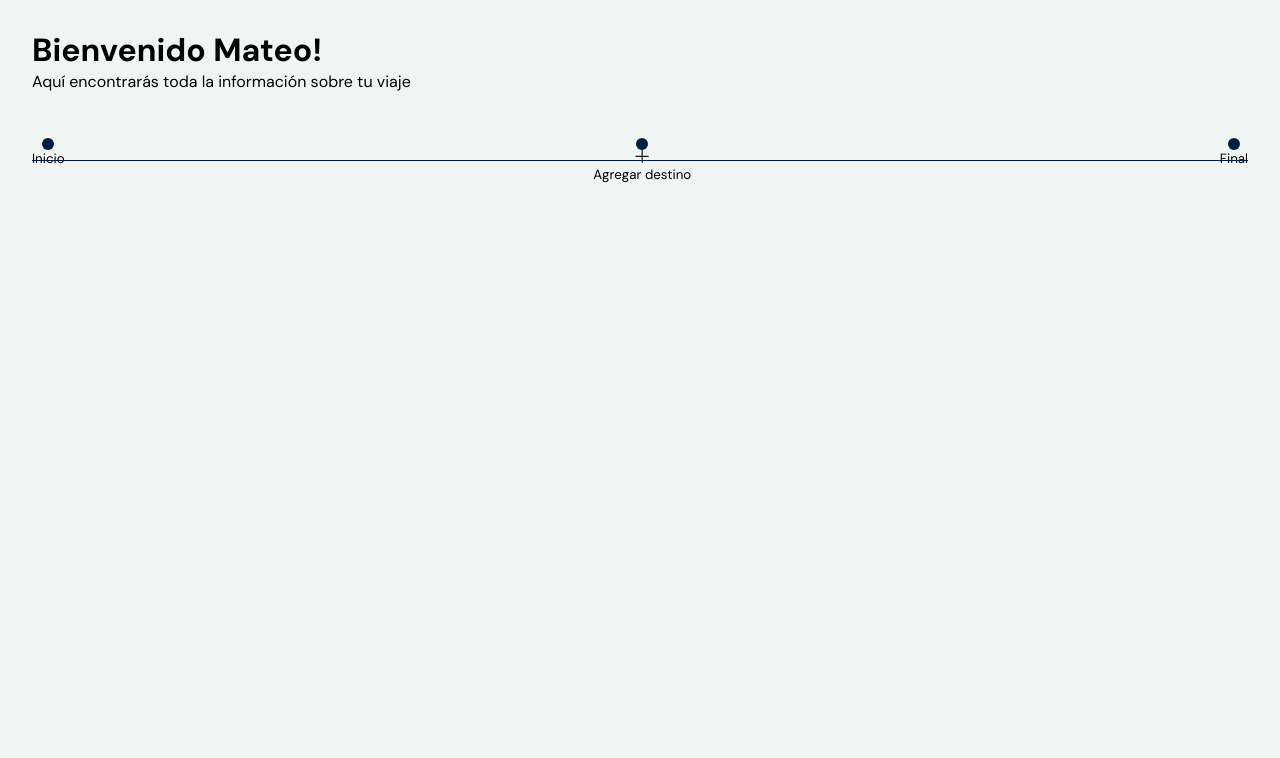
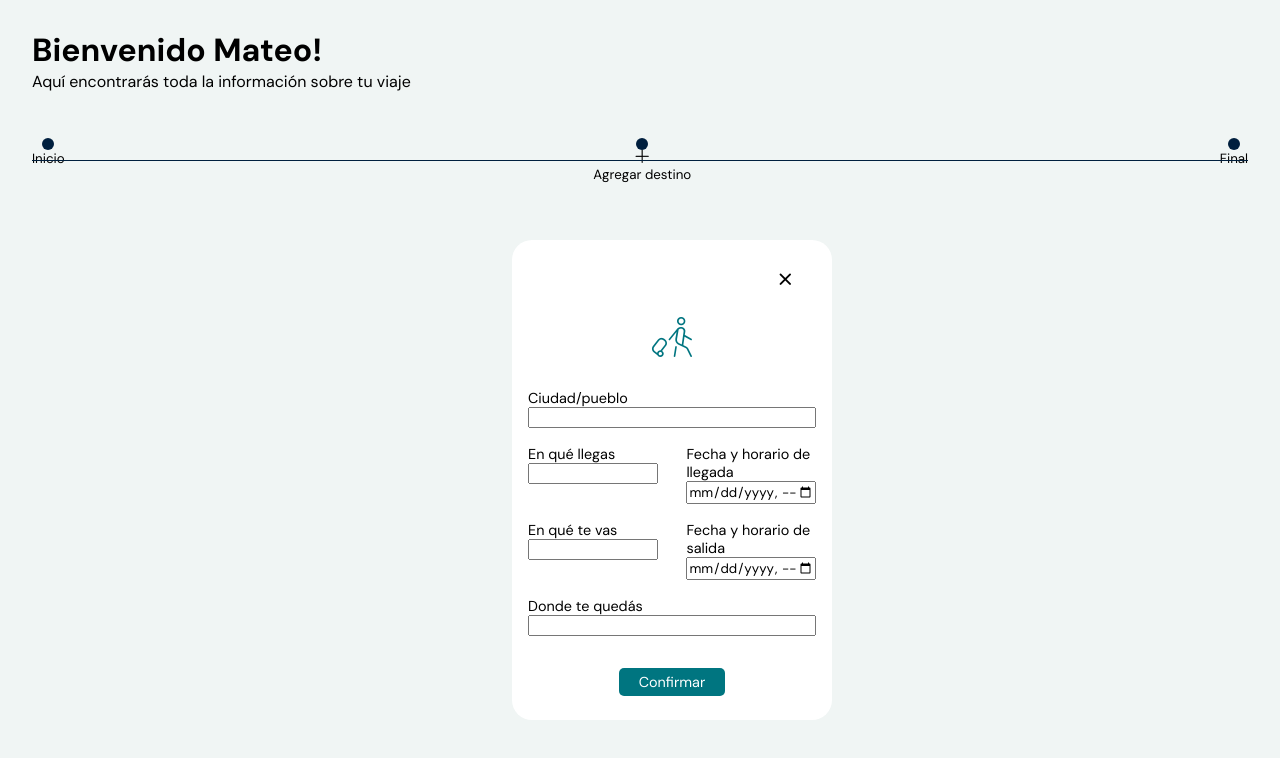
Before and after one commit to vickyvillalba22/my-journey-villalba, a Vue app: page / in a window 1280 px wide. Shown: the top 758 px of the page. Built offline with nearby package versions, Linux system fonts and the light colour scheme.

Commit message:
ajustes agregar_destino, loader, itinerario, user items

```diff
--- a/assets/css/styles.css
+++ b/assets/css/styles.css
@@ -104,3 +104,7 @@
 .posRel{
     position: relative;
 }
+
+.w100{
+    width: 100%;
+}
--- a/index.html
+++ b/index.html
@@ -2,9 +2,9 @@
 <html lang="">
   <head>
     <meta charset="UTF-8">
-    <link rel="icon" href="/favicon.ico">
+    <link rel="icon" href="/public/favicon.ico">
     <meta name="viewport" content="width=device-width, initial-scale=1.0">
-    <title>Vite App</title>
+    <title>Mi viaje</title>
 
     <link rel="stylesheet" href="assets/css/styles.css">
 
--- a/src/App.vue
+++ b/src/App.vue
@@ -5,6 +5,10 @@ import { ref, provide } from 'vue'
 import Timeline from './timeline.vue'
 import PanelDestino from './panel_destino.vue'
 import ModalDestino from './components/agregar_destino.vue'
+
+//loader
+import Loader from './components/loader.vue'
+const isLoading = ref(false)
 
 import { fetchCityData } from './api.js'
 
@@ -58,7 +62,11 @@ function setDestino(nuevoDestino, datosUser){
       return
     }
 
-    fetchCityData(nuevoDestino).then(data => {
+    isLoading.value = true
+
+    fetchCityData(nuevoDestino)
+
+      .then(data => {
 
       //fusionar la data de la API con la info del usuario
       const destinoCompleto = {
@@ -86,6 +94,10 @@ function setDestino(nuevoDestino, datosUser){
       })
 
     })
+    .catch(err => console.error(err))
+    .finally(()=>{
+      isLoading.value = false
+    })
 
 
 }
@@ -112,6 +124,8 @@ provide('puntos', puntos)
 
   <ModalDestino ref="modalDestinoRef" />
 
+  <Loader v-if="isLoading" />
+
 </div>
 
 </template>
--- a/src/components/agregar_destino.vue
+++ b/src/components/agregar_destino.vue
@@ -21,14 +21,27 @@ const salida = ref('')
 const horaSalida = ref('')
 const estadia = ref('')
 
+function formatDateTime(datetimeStr) {
+  if (!datetimeStr) return ''
+  const fecha = new Date(datetimeStr)
+  return fecha.toLocaleString('es-ES', {
+    dateStyle: 'short',
+    timeStyle: 'short'
+  })
+}
+
+function mayus(string){
+    return string.charAt(0).toUpperCase() + string.slice(1);
+}
+
 function guardarInfo(){
 
   const userData = {
-    city: ciudad.value,
-    llegada: llegada.value,
-    horaLlegada: horaLlegada.value,
+    city: mayus(ciudad.value.trim()),
+    llegada: llegada.value.trim(),
+    horaLlegada: formatDateTime(horaLlegada.value),
     salida: salida.value,
-    horaSalida: horaSalida.value,
+    horaSalida: formatDateTime(horaSalida.value),
     estadia: estadia.value,
     actividades: []
   }
@@ -38,7 +51,7 @@ function guardarInfo(){
   closeModal();
 
   console.log(ciudad.value);
-  setDestino(ciudad.value, userData)
+  setDestino(userData.city, userData)
 }
 
 
@@ -46,35 +59,132 @@ function guardarInfo(){
 
 <template>
 
-    <dialog ref="dialog">
+    <dialog ref="dialog" class="df sinBorde">
 
-        <form action="">
+      <div class="contForm1 df centerX centerY">
 
-            <label for="ciudad">Ciudad/pueblo</label>
-            <input v-model="ciudad" type="text" name="ciudad" id="ciudad">
+        <div class="contForm2 df columna spaceb">
 
-            <label for="llegada">En qué llegas</label>
-            <input v-model="llegada" type="text" name="" id="llegada">
+            <button @click="closeModal" class="fuente close df fondoTransparente sinBorde">
+              <i class="fi fi-rr-cross-small"></i>
+            </button>
 
-            <label for="horaLlegada">Fecha y horario de llegada</label>
-            <input v-model="horaLlegada" type="datetime-local" name="" id="horaLlegada">
+            <i class="fi fi-tr-person-luggage verdeOscuro df centerX"></i>
 
-            <label for="salida">En qué te vas</label>
-            <input v-model="salida" type="text" name="" id="salida">
+          <form action="" class="df columna spacee">
 
-            <label for="horaSalida">Fecha y horario de salida</label>
-            <input v-model="horaSalida" type="datetime-local" name="" id="horaSalida">
+            <div class="df columna">
+              <label for="ciudad" class="fuente doble">Ciudad/pueblo</label>
+              <input v-model="ciudad" type="text" name="ciudad" id="ciudad" class="fuente">
+            </div>
 
-            <label for="estadia">Donde te quedás</label>
-            <input v-model="estadia" type="text" name="" id="estadia">
+              <div class="df spaceb">
 
-        </form>
+                <div class="df columna corto">
 
-        <button @click="guardarInfo">Confirmar</button>
-        <button @click="closeModal">Cerrar</button>
+                  <label for="llegada" class="fuente">En qué llegas</label>
+                  <input v-model="llegada" type="text" name="" id="llegada" class="fuente">
+
+                </div>
+
+                <div class="df columna corto">
+
+                  <label for="horaLlegada" class="fuente">Fecha y horario de llegada</label>
+                  <input v-model="horaLlegada" type="datetime-local" name="" id="horaLlegada" class="fuente">
+
+                </div>
+
+              </div>
+
+              <div class="df spaceb">
+
+                <div class="df columna corto">
+
+                  <label for="salida" class="fuente">En qué te vas</label>
+                  <input v-model="salida" type="text" name="" id="salida" class="fuente">
+
+                </div>
+
+                <div class="df columna corto">
+
+                  <label for="horaSalida" class="fuente">Fecha y horario de salida</label>
+                  <input v-model="horaSalida" type="datetime-local" name="" id="horaSalida" class="fuente">
+
+                </div>
+
+              </div>
+
+              <div class="df columna">
+
+                <label for="estadia" class="fuente">Donde te quedás</label>
+                <input v-model="estadia" type="text" name="" id="estadia" class="fuente">
+
+              </div>
+
+          </form>
+
+          <div class="w100 df centerX">
+            <button @click="guardarInfo" class="fuente fitContent sinBorde fondoVerdeOscuro blanco">Confirmar</button>
+          </div>
+
+        </div>
+
+      </div>
 
     </dialog>
 
 </template>
 
-<style scoped></style>
+<style scoped>
+
+  dialog{
+    position: fixed;
+    left: 40%;
+    top: 30%;
+
+    width: 25%;
+    height: 60vh;
+
+    border-radius: 20px;
+  }
+
+  .contForm1{
+    width: 100%;
+    height: 100%;
+  }
+
+  .contForm2{
+    width: 90%;
+    height: 90%;
+  }
+
+  .contForm2 i{
+    font-size: 2.5em;
+  }
+
+  .close{
+    justify-content: end;
+  }
+  .close i{
+    font-size: 1.5em;
+  }
+
+  .corto{
+    width: 45%;
+  }
+
+  form{
+    height: 35vh;
+  }
+
+  label{
+    font-size: 0.9em;
+  }
+
+  button{
+    padding: 5px 20px;
+    border-radius: 5px;
+    font-size: 0.9em;
+  }
+
+</style>
--- a/src/components/itinerario.vue
+++ b/src/components/itinerario.vue
@@ -6,7 +6,14 @@ const destino = inject('destino')
 
 const actividades = computed(() => destino.value?.actividades ?? [])
 
-//console.log(actividades);
+console.log(actividades);
+
+//imagenes
+const defImg = '/assets/imgs/poi-default.jpg'
+
+function deleteAct(index){
+    destino.value.actividades.splice(index, 1)
+}
 
 </script>
 
@@ -20,8 +27,18 @@ const actividades = computed(() => destino.value?.actividades ?? [])
 
             <div class="df columna contActividades">
 
-                <div v-for="(act, i) in actividades" :key="i" class="actividad fondoBlanco">
+                <div v-for="(act, i) in actividades" :key="i" class="actividad fondoBlanco df spaceb">
+
+                    <img :src="act.photo || defImg" alt="">
                     <p class="fuente">{{ act.name }}</p>
+
+                    <button
+                    class="fondoTransparente sinBorde"
+                    @click="deleteAct(i)"
+                    >
+                    <i class="fi fi-rr-cross-small"></i>
+                    </button>
+
                 </div>
 
             </div>
@@ -39,6 +56,7 @@ const actividades = computed(() => destino.value?.actividades ?? [])
     border-radius: 30px;
     padding: 20px;
     height: 100%;
+    overflow: auto;
 }
 
 .cajaItinerario{
@@ -60,6 +78,11 @@ h3{
 
 }
 
+.actividad img{
+    width: 25%;
+    border-radius: 5px;
+}
+
 .actividad p{
     padding-left: 12px;
 }
@@ -68,6 +91,10 @@ h3{
     gap: 8px;
 }
 
+button i{
+    font-size: 1.5em;
+}
+
 
 
 </style>
--- /dev/null
+++ b/src/components/loader.vue
@@ -0,0 +1,31 @@
+<template>
+
+    <div class="loader">
+        <div class="spinner"></div>
+    </div>
+
+</template>
+
+<style scoped>
+.loader {
+  display: flex;
+  justify-content: center;
+  align-items: center;
+  padding: 1rem;
+}
+
+.spinner {
+  width: 40px;
+  height: 40px;
+  border: 4px solid #ccc;
+  border-top-color: #333;
+  border-radius: 50%;
+  animation: spin 0.8s linear infinite;
+}
+
+@keyframes spin {
+  to {
+    transform: rotate(360deg);
+  }
+}
+</style>
--- a/src/components/user_items.vue
+++ b/src/components/user_items.vue
@@ -1,6 +1,6 @@
 <script setup>
 
-import { inject, computed } from 'vue'
+import { inject, computed, ref } from 'vue'
 
 const destino = inject('destino')
 
@@ -31,16 +31,25 @@ const items = computed(()=>{
 
 })
 
+const hoverItem = ref(null)
+
 </script>
 
 <template>
 
     <div class="df columna spaceb contItems">
 
-        <div v-for="(item, i) in items" :key=i class="item df centerY fitContent" :class="item.colorFondo">
+        <div
+        v-for="(item, i) in items"
+        :key=i
+        class="item df centerY fitContent" :class="[item.colorFondo, { expandido: hoverItem === i }]"
+        @mouseenter="hoverItem = i"
+        @mouseleave="hoverItem = null"
+        >
             <i :class="item.icon" class="blanco"></i>
-            <p class="blanco fuente">{{ item.data }}</p>
-            <p v-if="item.horario" class="blanco fuente">{{ item.horario }}</p>
+            <p v-if="hoverItem === i" class="blanco fuente">{{ item.data }}</p>
+            <p v-if="hoverItem === i && item.horario" class="blanco fuente">{{ item.horario }}</p>
+
         </div>
 
     </div>
@@ -52,6 +61,12 @@ const items = computed(()=>{
 .item{
     height: fit-content;
     border-radius: 50%;
+    gap: 10px;
+}
+
+.item.expandido{
+    border-radius: 10px;
+    width: fit-content;
 }
 
 .item i{
@@ -60,6 +75,7 @@ const items = computed(()=>{
 
 .item p{
     font-size: 0.8em;
+    padding-right: 10px;
 }
 
 </style>
```
Also changed, not shown: 1 other file (tests, documents, lock files or other folders).
